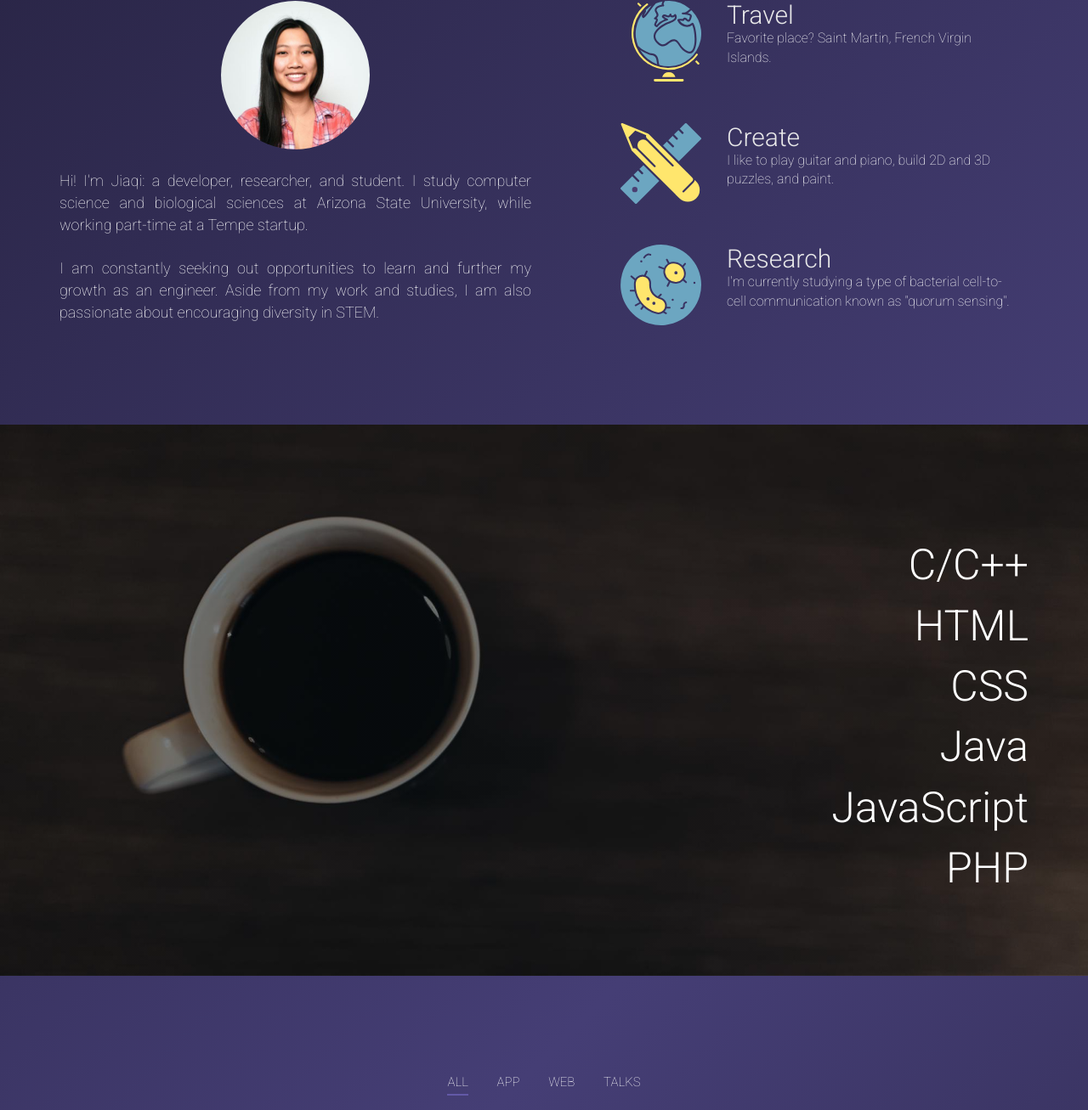
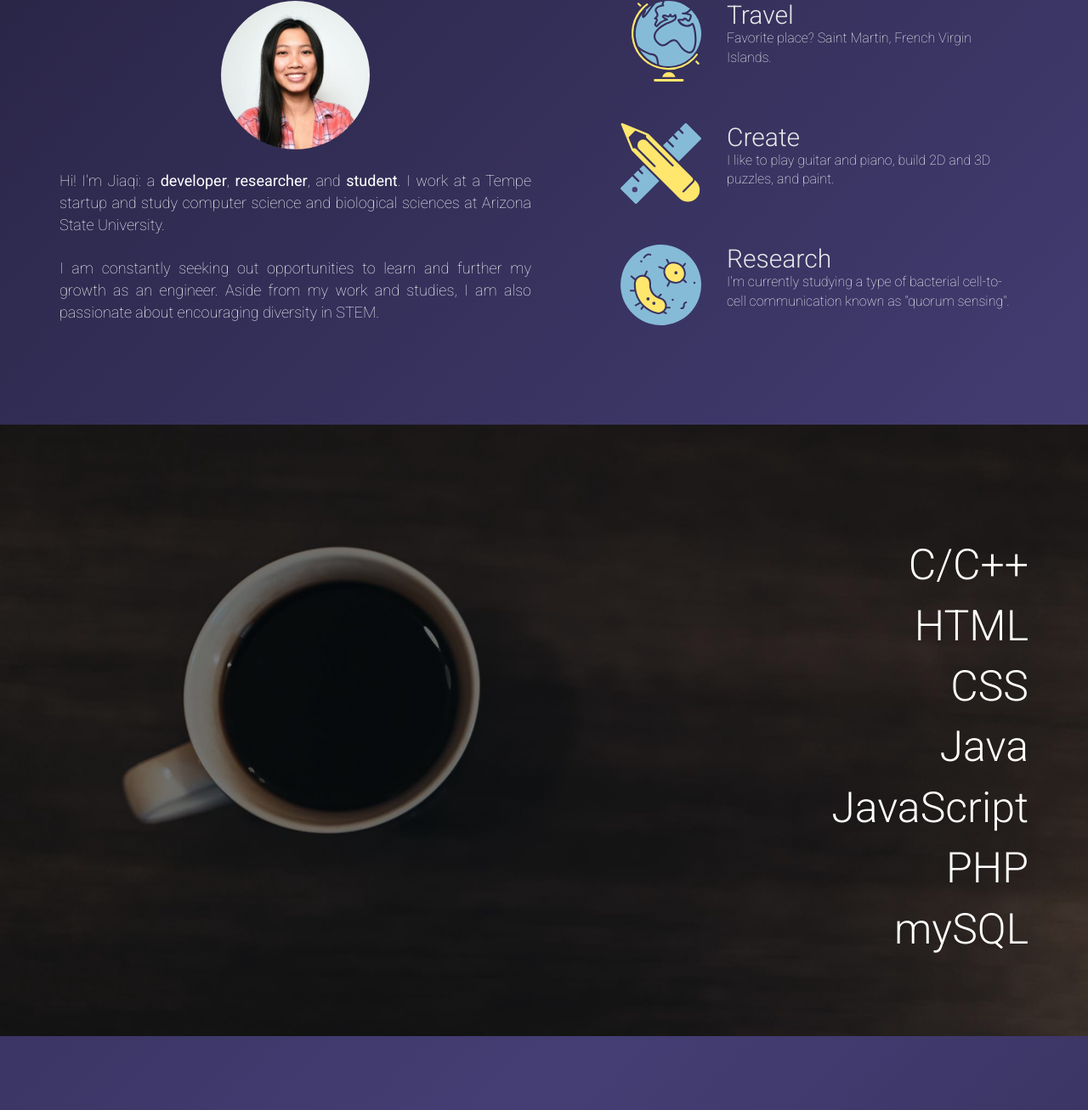
Before and after one commit to programmingprincess/jiaqiwu.me, a PHP site: page / in a window 1280 px wide. Shown: the part 972-2279 px from the top of the page at 85% size. Run offline with PHP 8.4, Linux system fonts and the light colour scheme.

Commit message:
slight edits

```diff
--- a/css/main.css
+++ b/css/main.css
@@ -65,6 +65,10 @@ h4.big {
 
 h4.small {
 	font-size: 1.5em;
+}
+
+b {
+	font-weight: 400;
 }
 
 .left {
@@ -392,13 +396,8 @@ a.scrolldown:focus {
 
 .skills ul {
     list-style: none;
-    text-align: right;
     font-size: 5em;
     padding-top: 1em;
-}
-
-#portfolio {
-
 }
 
 .modal,
--- a/index.html
+++ b/index.html
@@ -12,7 +12,7 @@
     <link href="css/font-awesome.min.css" rel="stylesheet" type="text/css">
     <link href="css/animate.min.css" rel="stylesheet" type="text/css">
     <link href="css/main.css" rel="stylesheet" type="text/css">
-    <link href='https://fonts.googleapis.com/css?family=Roboto:100,300,500' rel='stylesheet' type='text/css'>
+    <link href='https://fonts.googleapis.com/css?family=Roboto:100,300,400,500' rel='stylesheet' type='text/css'>
 
     <meta content="Jiaqi Wu" name="author">
     <meta charset="UTF-8" content="width=device-width, initial-scale=1" name="viewport">
@@ -78,8 +78,7 @@
                     <div class = "center">
                         <img src = "img/jiaqi.jpg" width = "175" class = "portrait" alt= "self-portrait">
                     </div> <Br>
-                    <p class = "big">Hi! I'm Jiaqi: a developer, researcher, and student. I study computer science and biological sciences
-                        at Arizona State University, while working part-time at a Tempe startup.
+                    <p class = "big">Hi! I'm Jiaqi: a <b>developer</b>, <b>researcher</b>, and <b>student</b>. I work at a Tempe startup and study computer science and biological sciences at Arizona State University.
                     <br><br>
                         I am constantly seeking out opportunities to learn and further my growth as an engineer. Aside from my work and studies,
                         I am also passionate about encouraging diversity in STEM.
@@ -111,13 +110,14 @@
     </section>
     <section data-speed=10 data-type="background" id="skills">
         <div class="container skills">
-            <ul>
+            <ul class = "right">
                 <li class = "wow slideInLeft" data-wow-delay="0s">C/C++</li>
                 <li class = "wow slideInLeft" data-wow-delay="0.1s">HTML</li>
                 <li class = "wow slideInLeft" data-wow-delay="0.2s">CSS</li>
                 <li class = "wow slideInLeft" data-wow-delay="0.3s">Java</li>
                 <li class = "wow slideInLeft" data-wow-delay="0.4s">JavaScript</li>
                 <li class = "wow slideInLeft" data-wow-delay="0.5s">PHP</li>
+                <li class = "wow slideInLeft" data-wow-delay="0.6s">mySQL</li>
             </ul>
         </div>
     </section>
```
Also changed, not shown: icons/globe.svg, icons/pencil-and-ruler.svg, icons/petri-dish.svg.
